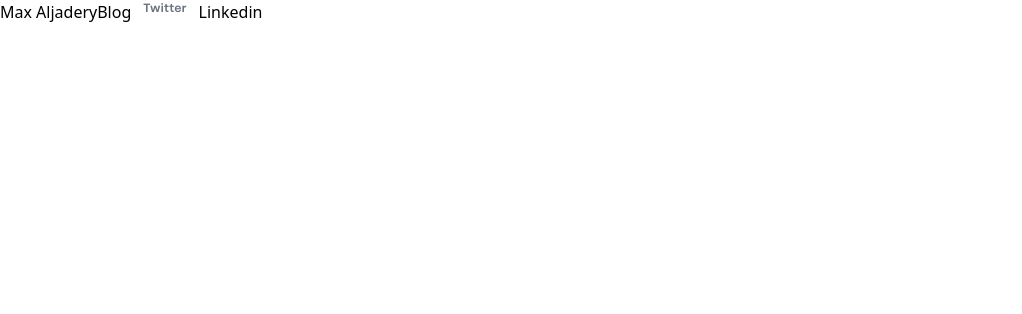
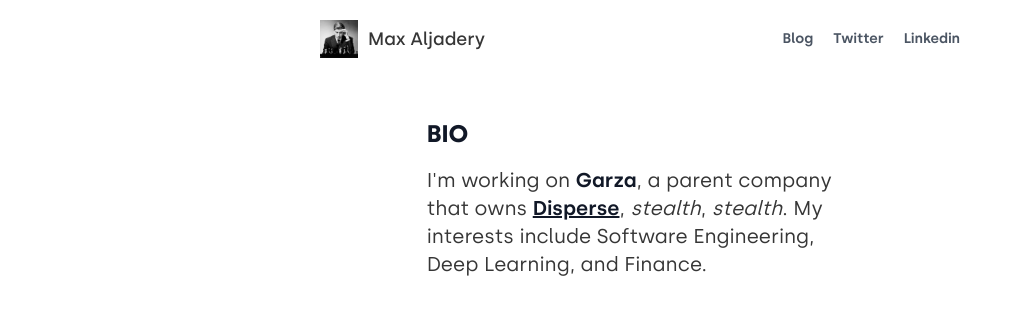
Before and after one commit to mustafaaljadery/maxaljadery.com, a Next.js app: page / in a window 1280 px wide. Shown: the top 314 px of the page, without its empty margins (0-1022 px from the left). Built offline with nearby package versions, Linux system fonts and the light colour scheme.

Commit message:
major additions

```diff
--- a/src/pages/index.tsx
+++ b/src/pages/index.tsx
@@ -4,33 +4,65 @@ import Link from 'next/link';
 export default function Home() {
   return (
     <main className="flex flex-col justify-center items-center">
-      <header className="w-full flex flex-row ">
-        <div className="flex flex-row space-x-1">
-          <p>Max Aljadery</p>
+      <header className="py-5 flex flex-row justify-between items-between w-1/2 ">
+        <div className="flex flex-row space-x-2.5 my-auto">
+          <Image
+            alt="profile picture"
+            src="/profile.jpg"
+            width={38}
+            height={38}
+            className="my-auto"
+          />
+          <p className="text-lg my-auto text-[#363636] silka-medium">
+            Max Aljadery
+          </p>
         </div>
-        <div className="flex flex-row space-x-3">
-          <Link href="/blog">
-            <a className="">Blog</a>
+        <div className="flex flex-row space-x-5 my-auto">
+          <Link
+            href="/blog"
+            className="text-sm silka-semibold text-gray-600 hover:opacity-80"
+          >
+            Blog
           </Link>
           <a
-            href=""
+            href="https://twitter.com/maxaljadery"
             target="_blank"
             rel="noopener noreferrer"
-            className="text-xs silka-semibold text-gray-500"
+            className="text-sm silka-semibold text-gray-600 hover:opacity-80"
           >
             Twitter
           </a>
           <a
-            href=""
+            href="https://www.linkedin.com/in/mustafaaljadery/"
             target="_blank"
             rel="noopener noreferrer"
-            className=""
+            className="text-sm silka-semibold text-gray-600 hover:opacity-80"
           >
             Linkedin
           </a>
         </div>
       </header>
-      <div className="py-24 flex flex-col"></div>
+      <div className="py-10 flex flex-col w-1/3">
+        <h1 className="text-2xl silka-bold text-gray-900">BIO</h1>
+        <p className="mt-4 text-xl silka-regular text-[#363636]">
+          I'm working on{' '}
+          <span className="text-xl silka-semibold text-gray-900">
+            Garza
+          </span>
+          , a parent company that owns{' '}
+          <a
+            href="https://trydisperse.com"
+            target="_blank"
+            rel="noopener noreferrer"
+            className="text-xl silka-semibold text-gray-900 underline hover:opacity-90"
+          >
+            Disperse
+          </a>
+          , <span className="italic">stealth</span>,{` `}
+          <span className="italic">stealth</span>. My interests
+          include Software Engineering, Deep Learning, and Finance.
+        </p>
+      </div>
       <footer></footer>
     </main>
   );
```
Also changed, not shown: public/profile.jpg (added).
